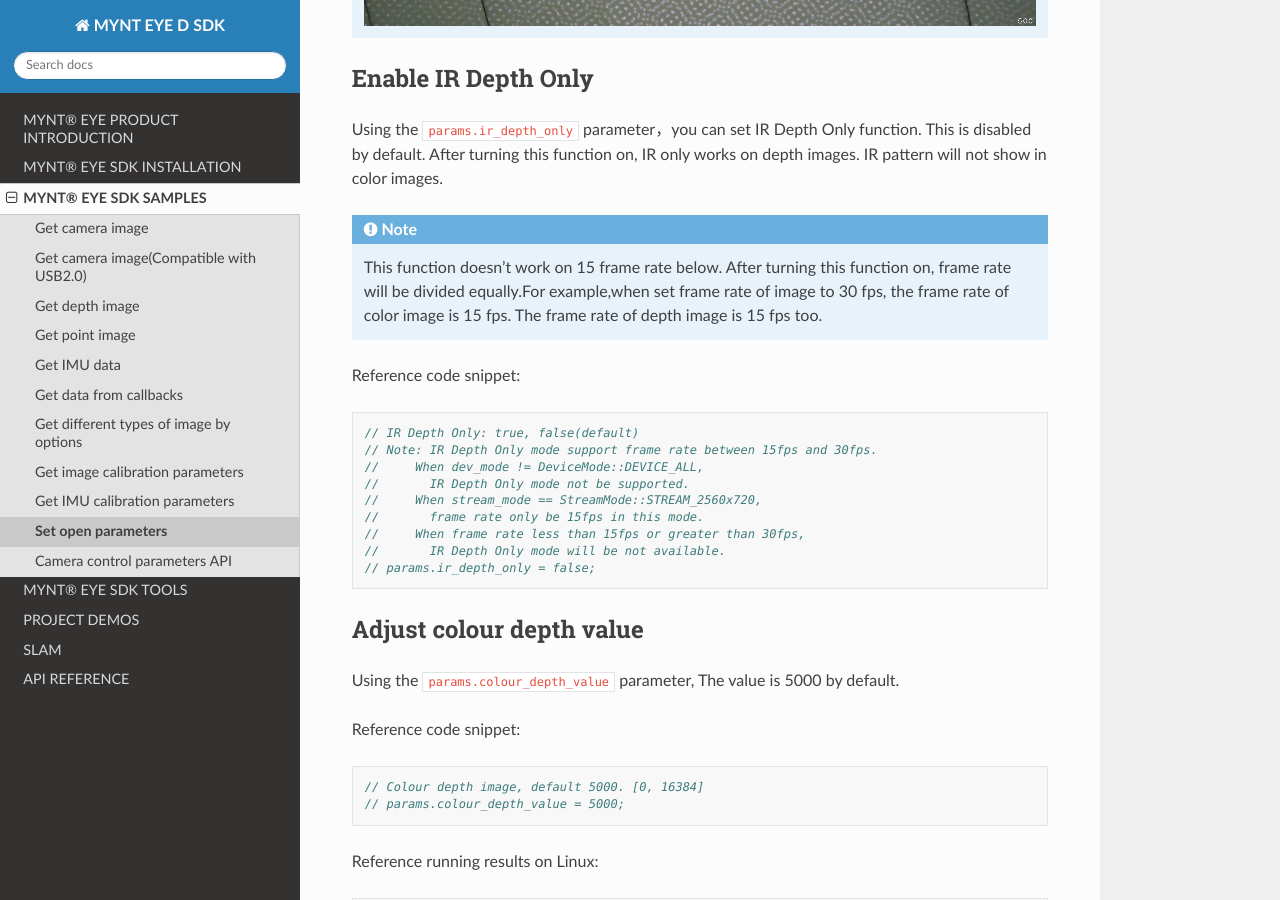
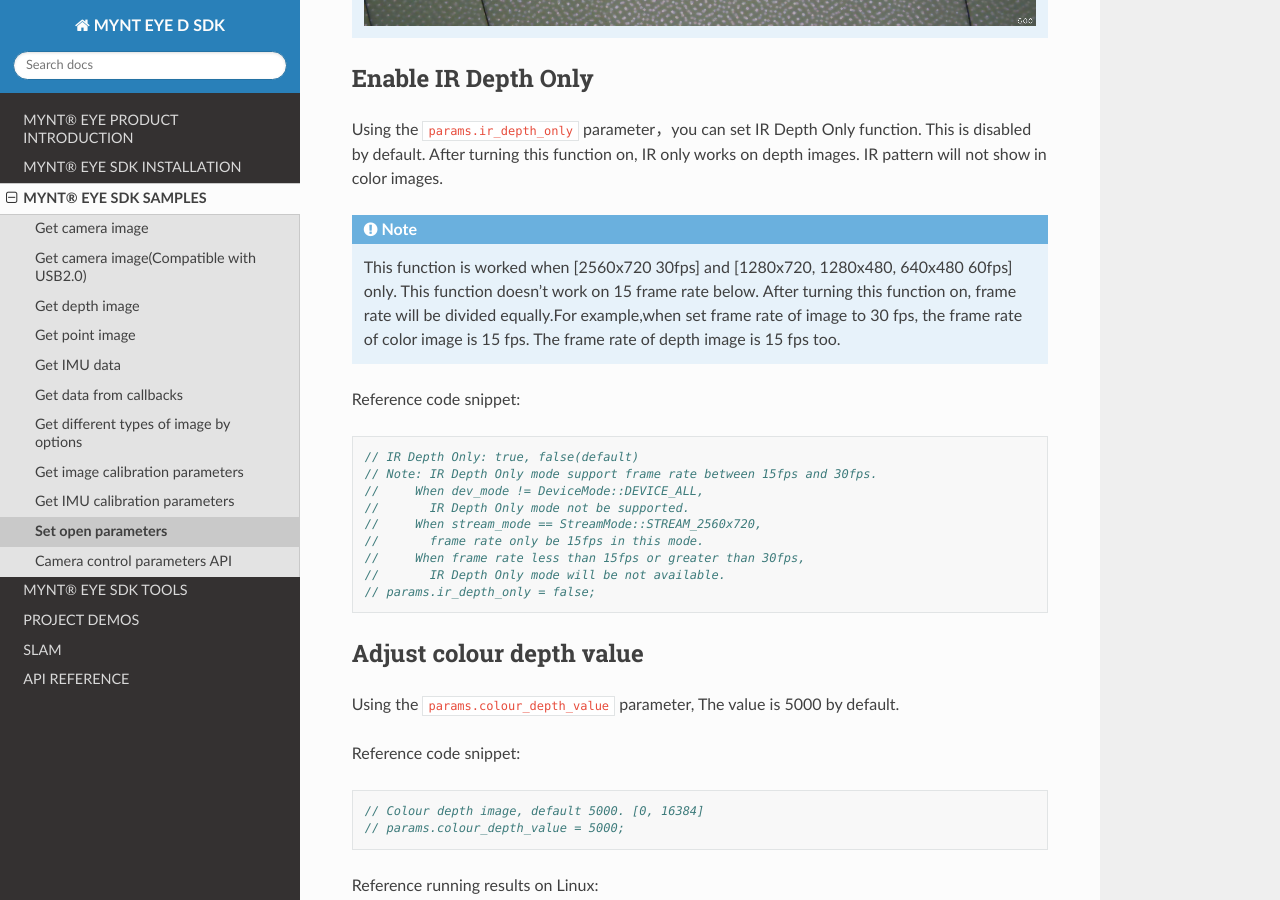
Before and after one commit to slightech/MYNT-EYE-D-SDK, a Sphinx documentation site: the page built from docs/samples/set_open_params.rst, in a window 1280 px wide and 900 px high, scrolled down 2603 px. Built offline with Sphinx 7.4.7 and the Read the Docs theme 2.0.0, drawn with Linux system fonts in a browser that asks for light colours.

Commit message:
fix(doc): added limit to ir depth only

```diff
--- a/docs/samples/set_open_params.rst
+++ b/docs/samples/set_open_params.rst
@@ -118,6 +118,7 @@ function. This is disabled by default. After turning this function on, IR
 only works on depth images. IR pattern will not show in color images.
 
 .. note::
+  This function is worked when [2560x720 30fps] and [1280x720, 1280x480, 640x480 60fps] only.
   This function doesn’t work on 15 frame rate below.
   After turning this function on, frame rate will be divided equally.For
   example,when set frame rate of image to 30 fps, the frame rate of color
```
